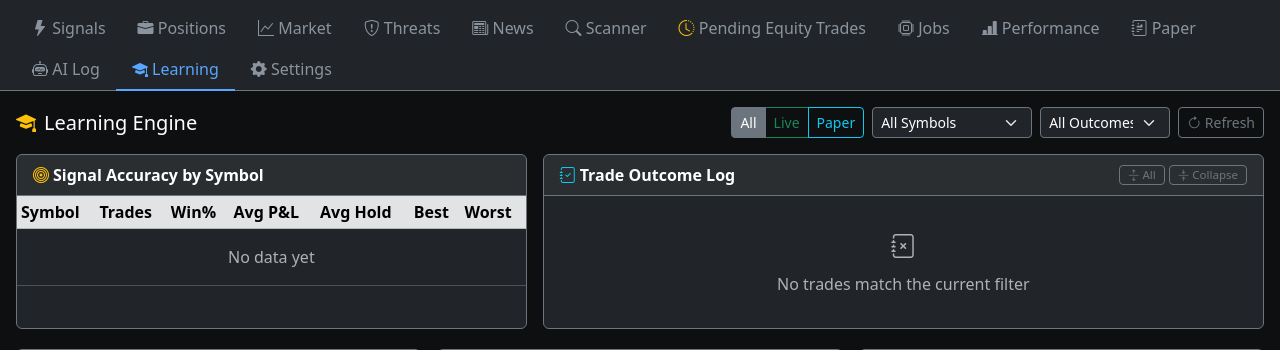
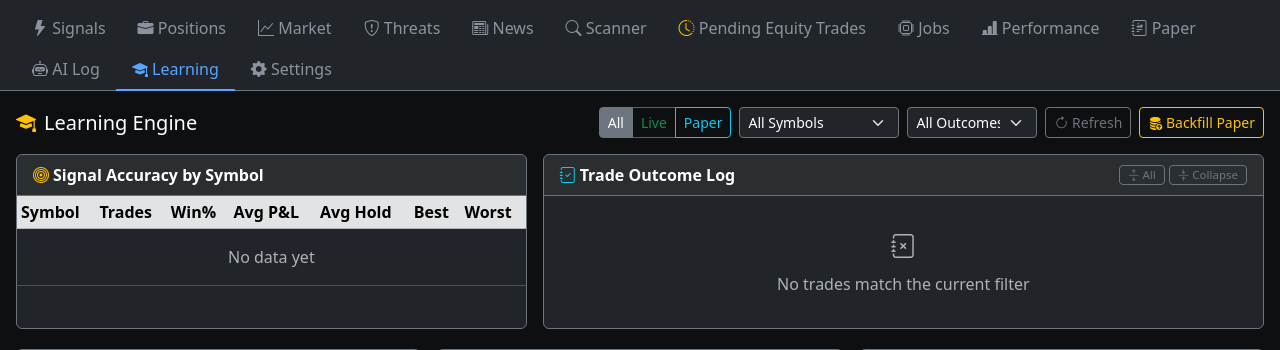
Before and after one commit to jmtibbetts/jarvis-trading-ai-python, a FastAPI app: page / in a window 1280 px wide, after a click on "Learning". Shown: the part 57-407 px from the top of the page. Run offline with FastAPI, Linux system fonts and the light colour scheme; data that the repository does not hold is empty; some libraries are stand-ins or nearby versions.

Commit message:
feat: add Backfill Paper button to Learning tab

```diff
--- a/templates/index.html
+++ b/templates/index.html
@@ -702,6 +702,7 @@
           <option value="BREAKEVEN">BREAKEVEN</option>
         </select>
         <button class="btn btn-sm btn-outline-secondary" onclick="loadLearning()"><i class="bi bi-arrow-clockwise"></i> Refresh</button>
+        <button class="btn btn-sm btn-outline-warning" onclick="triggerBackfill()" id="backfill-btn" title="Import all closed paper trades into learning engine"><i class="bi bi-database-fill-up"></i> Backfill Paper</button>
       </div>
     </div>
 
```
